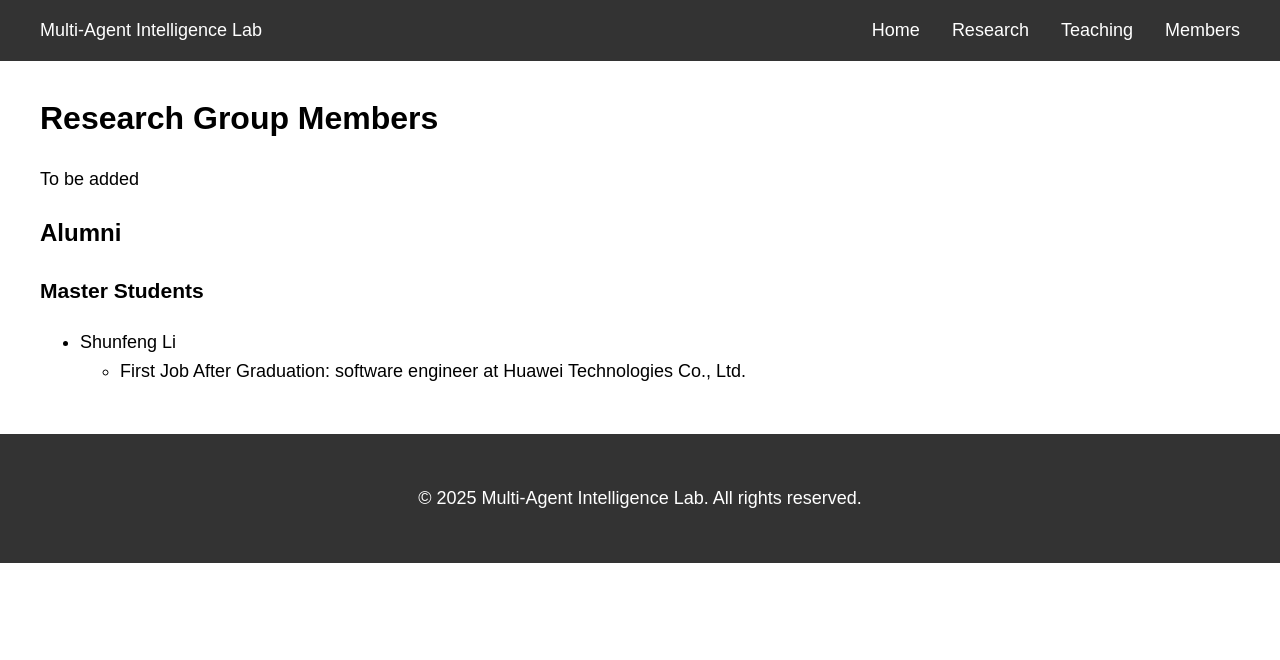
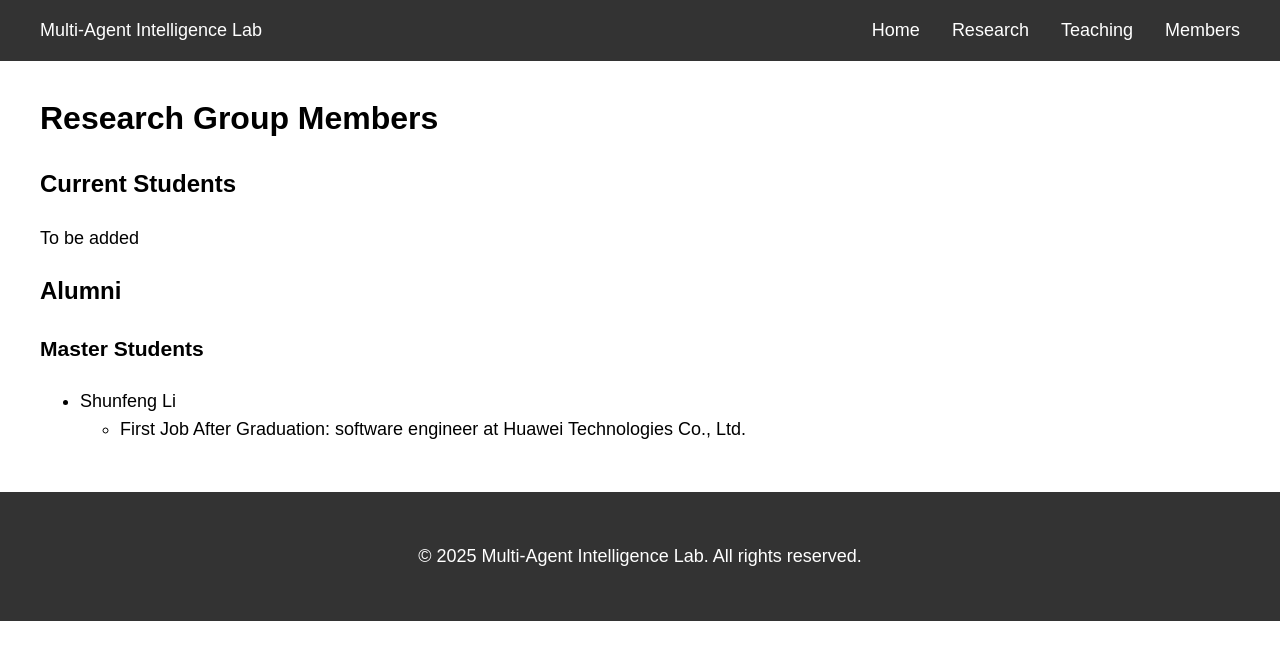
Before and after one commit to P11GH/P11GH.github.io, a Jekyll site: the page built from members/index.md, in a window 1280 px wide. Shown: the top 660 px of the page. Built offline with Jekyll 4.4.1, drawn with Linux system fonts in a browser that asks for light colours.

Commit message:
updatemembers

```diff
--- a/members/index.md
+++ b/members/index.md
@@ -17,8 +14,9 @@ Department of Automation, Shanghai Jiao Tong University
 Email: wangpeng605@sjtu.edu.cn
 [Learn More](/members/peng-wang) -->
 
-<!-- ## Current Students -->
+## Current Students
 
+To be added
 <!-- ### Ph.D. Students -->
 
 <!-- - Zheng Zhang -->
```
Also changed, not shown: other parts of members/index.md (+0 -3 lines), 3 other files.
